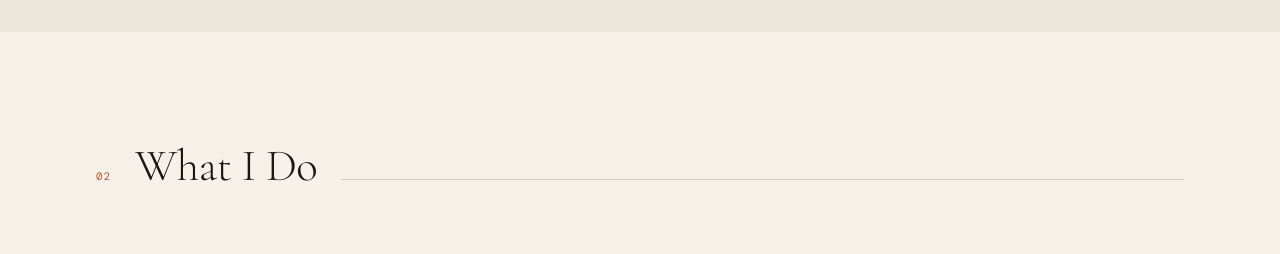
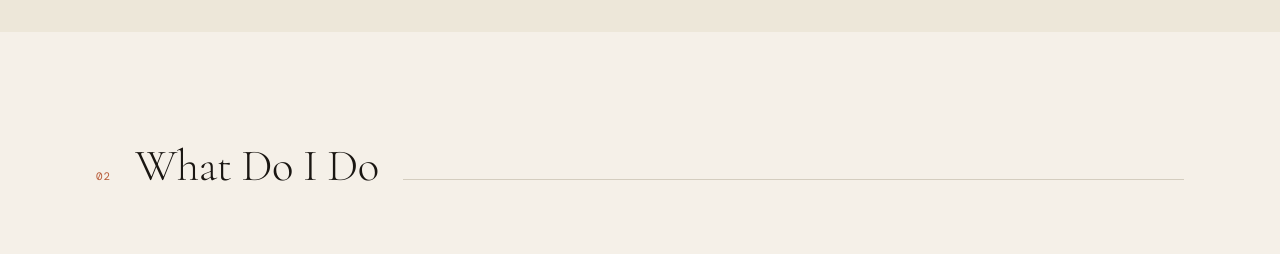
Before and after one commit to AyeshaAz06/AyeshaAz06, a plain HTML site: page index.html in a window 1280 px wide. Shown: the part 1960-2214 px from the top of the page. Drawn offline with nearby package versions, Linux system fonts and the light colour scheme; a web font is replaced by a local one.

Commit message:
test change

```diff
--- a/index.html
+++ b/index.html
@@ -765,7 +765,7 @@
 <section id="expertise">
   <div class="section-header reveal">
     <span class="section-number">02</span>
-    <h2 class="section-title">What I Do</h2>
+    <h2 class="section-title">What Do I Do</h2>
     <div class="section-line"></div>
   </div>
   <div class="expertise-grid">
```
